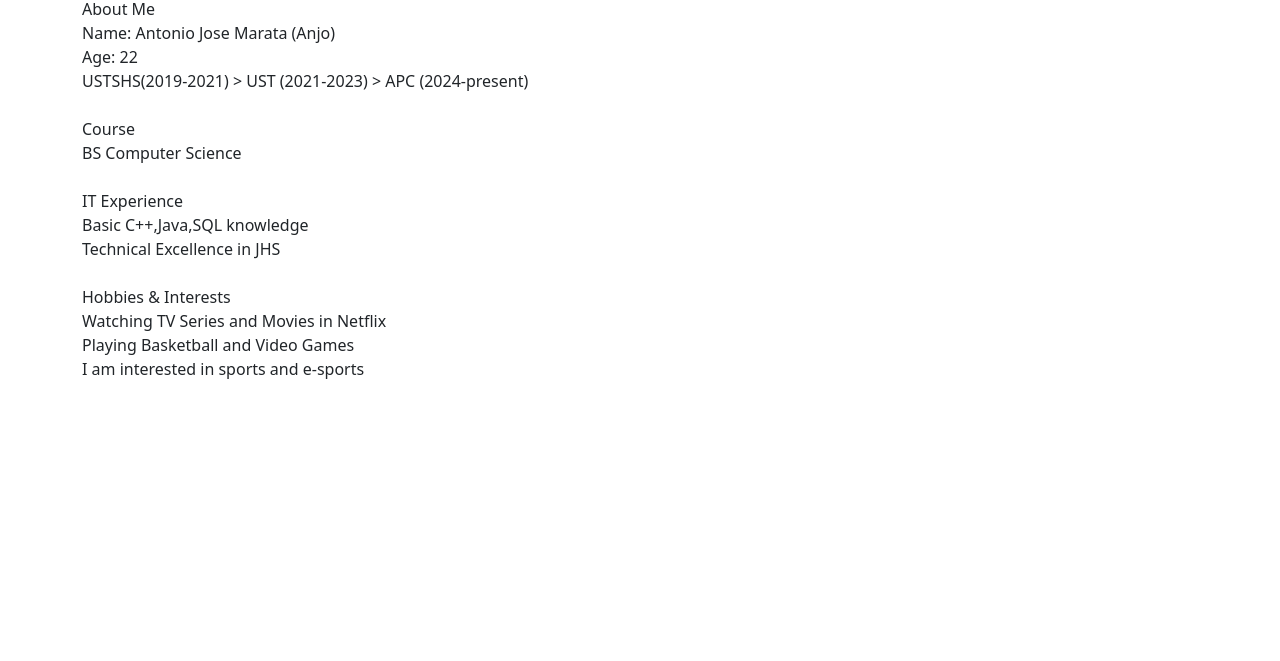
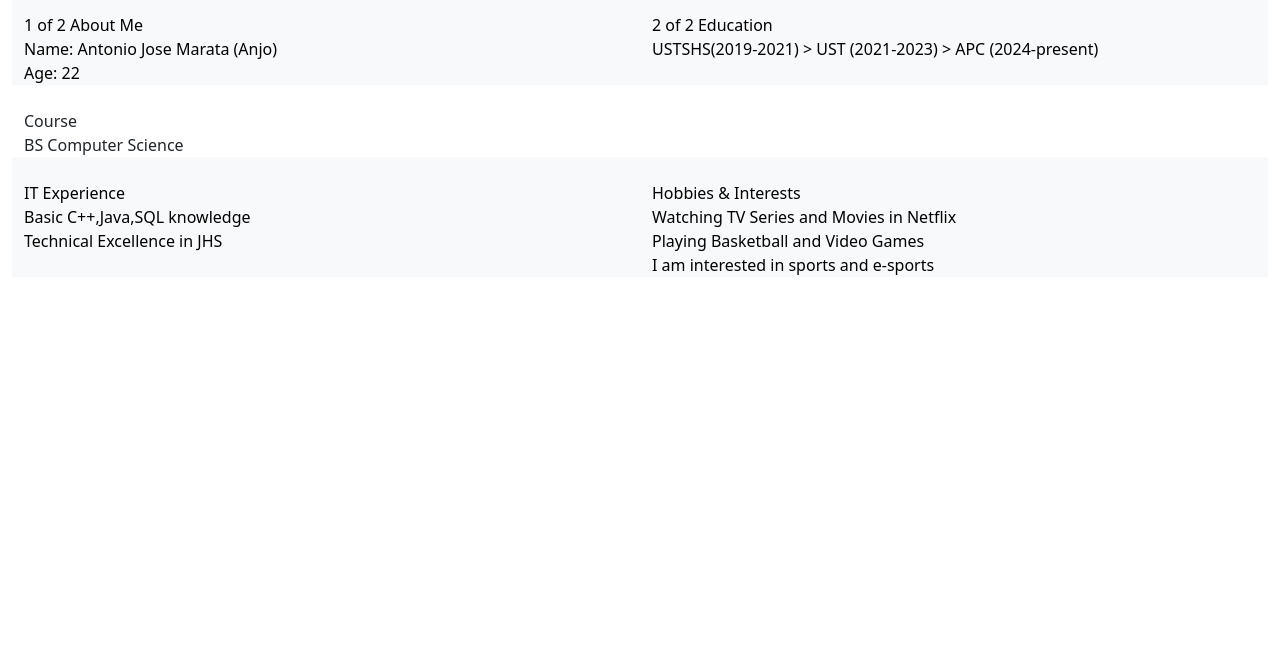
Before and after one commit to ammarata/WEBPROG-AFD241-Bootstrap-Template, a plain HTML site: page sb/index.html in a window 1280 px wide. Shown: the part 139-800 px from the top of the page. Drawn offline with nearby package versions, Linux system fonts and the light colour scheme.

Commit message:
updated index

```diff
--- a/sb/index.html
+++ b/sb/index.html
@@ -35,25 +35,34 @@
             </div>
         </nav>
         <!-- Page content-->
-        <div class="container">
+        <div class="container-fluid mt-3">
                 <h1>Personal Profile Web Page</h1>
-        <div class="flex-container">
-            <div>
-                <br>About Me
+        <div class="container-fluid">
+            <div class="row">
+                <div class="col-md text-bg-light">
+                <br>1 of 2 About Me
                 <br>Name: Antonio Jose Marata (Anjo)
                 <br>Age: 22
+            </div>
+            <div class="col-md text-bg-light">
+                <br>2 of 2 Education
                 <br>USTSHS(2019-2021) > UST (2021-2023) > APC (2024-present)
             </div>
+            </div>
+        </div>
+
+        <div class="container-fluid">
+            <div class="row">
             <div>
                 <br>Course
                 <br>BS Computer Science
             </div>
-            <div>
+            <div class="col-md text-bg-light">
                 <br>IT Experience
                 <br>Basic C++,Java,SQL knowledge
                 <br>Technical Excellence in JHS
             </div>
-            <div>
+            <div class="col-md text-bg-light">
                 <br>Hobbies & Interests
                 <br>Watching TV Series and Movies in Netflix
                 <br>Playing Basketball and Video Games
```
